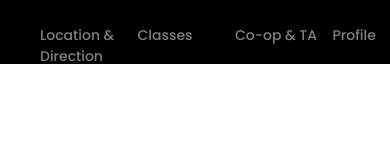
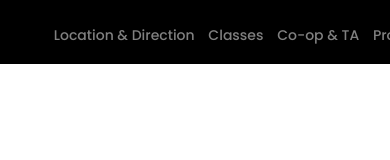
Before and after one commit to kubilaycakmak/attendence-frontend, a React (Create React App) app: page / in a window 390 px wide. Shown: the top 160 px of the page. Built offline with nearby package versions, Linux system fonts and the light colour scheme.

Commit message:
fixed issues

```diff
--- a/src/component/Sidebar/Sidebar.module.scss
+++ b/src/component/Sidebar/Sidebar.module.scss
@@ -14,13 +14,13 @@
   height: 100%;
   width: 100%;
   list-style: none;
-  text-align: left;
+  // text-align: left;
   color: gray;
   margin-top: 50px;
   position: relative;
 
   .row {
-    width: 100%;
+    width: max-content;
     height: 50px;
     font-family: 'Poppins', sans-serif;
     font-style: normal;
@@ -61,7 +61,7 @@ p {
     position: absolute;
     top: -32px;
     align-items: center;
-    justify-content: center;
+    justify-content: space-evenly;
   }
 
   p {
```
